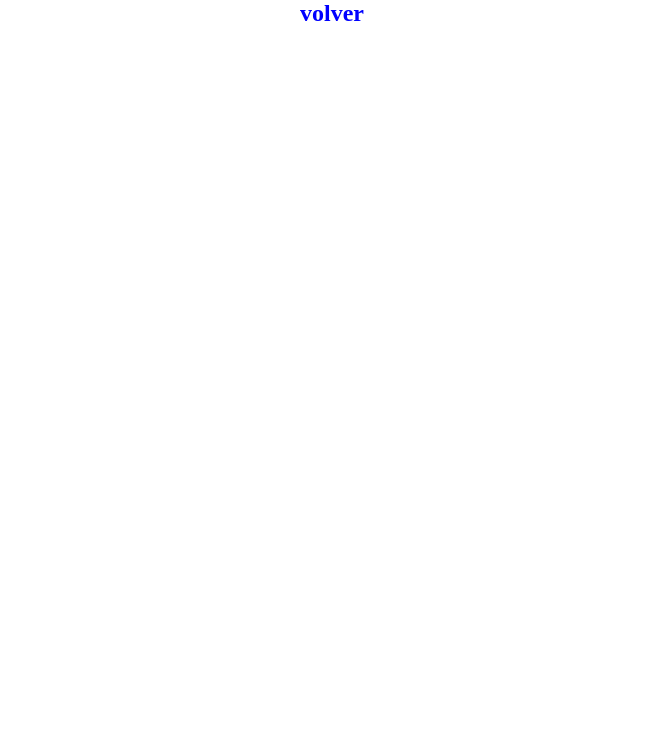
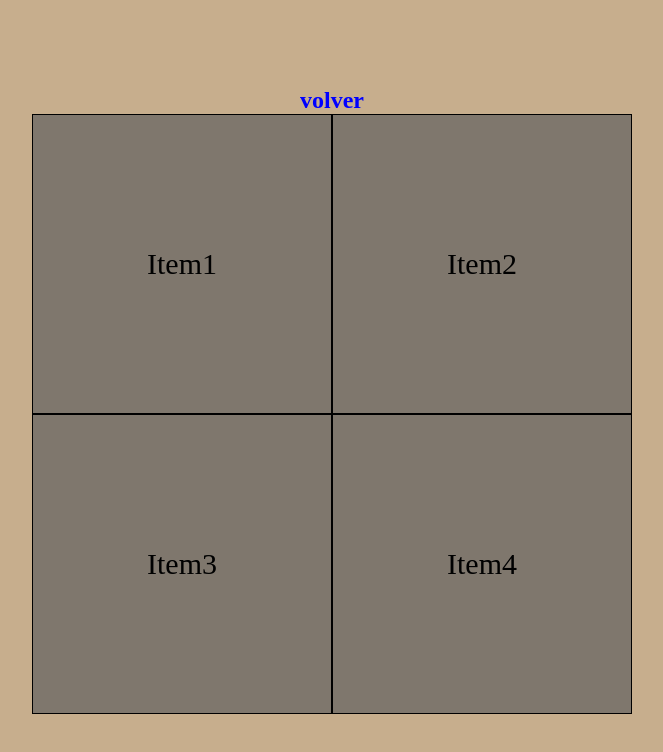
Before and after one commit to ezequiel1889x/pagina-practica, a plain HTML site: page pages/probandoGrid.html in a window 1280 px wide. Shown: the whole page, without its empty margins (308-971 px from the left). Drawn offline with Linux system fonts and the light colour scheme.

Commit message:
empezandodo2w

```diff
--- a/css/probandoGrid.css
+++ b/css/probandoGrid.css
@@ -3,7 +3,14 @@
     padding: 0;
     box-sizing: border-box;
 }
-
+body{
+    background-color: rgb(199, 174, 141);
+    display: flex;
+    flex-direction: column;
+    align-items: center;
+    justify-content: center;
+    height: 100vh;
+}
 
 /* HEADER */
 
@@ -14,6 +21,24 @@ nav{
 nav a{
     text-decoration: none;
     color: blue;
+}
 
+/* MAIN */
+.contenedor-grid{
+    background-color: antiquewhite;
+    width: 600px;
+    height: 600px;
+    display: grid;
+    grid-template-columns: repeat(2,1fr);
 
 }
+
+.contenedor-grid > *{
+    display: flex;
+    justify-content: center;
+    font-size: 30px;
+    align-items: center;
+    background-color: rgba(0, 0, 0, 0.493);
+    border: 1px solid black;
+    text-align: center;
+}
--- a/pages/probandoGrid.html
+++ b/pages/probandoGrid.html
@@ -14,11 +14,11 @@
     </header>
 
     <main>
-        <section>
-            <div class="caja1"></div>
-            <div class="caja2"></div>
-            <div class="caja3"></div>
-            <div class="caja4"></div>
+        <section class="contenedor-grid">
+            <div class="caja1">Item1</div>
+            <div class="caja2">Item2</div>
+            <div class="caja3">Item3</div>
+            <div class="caja4">Item4</div>
         </section>
     </main>
 
```
